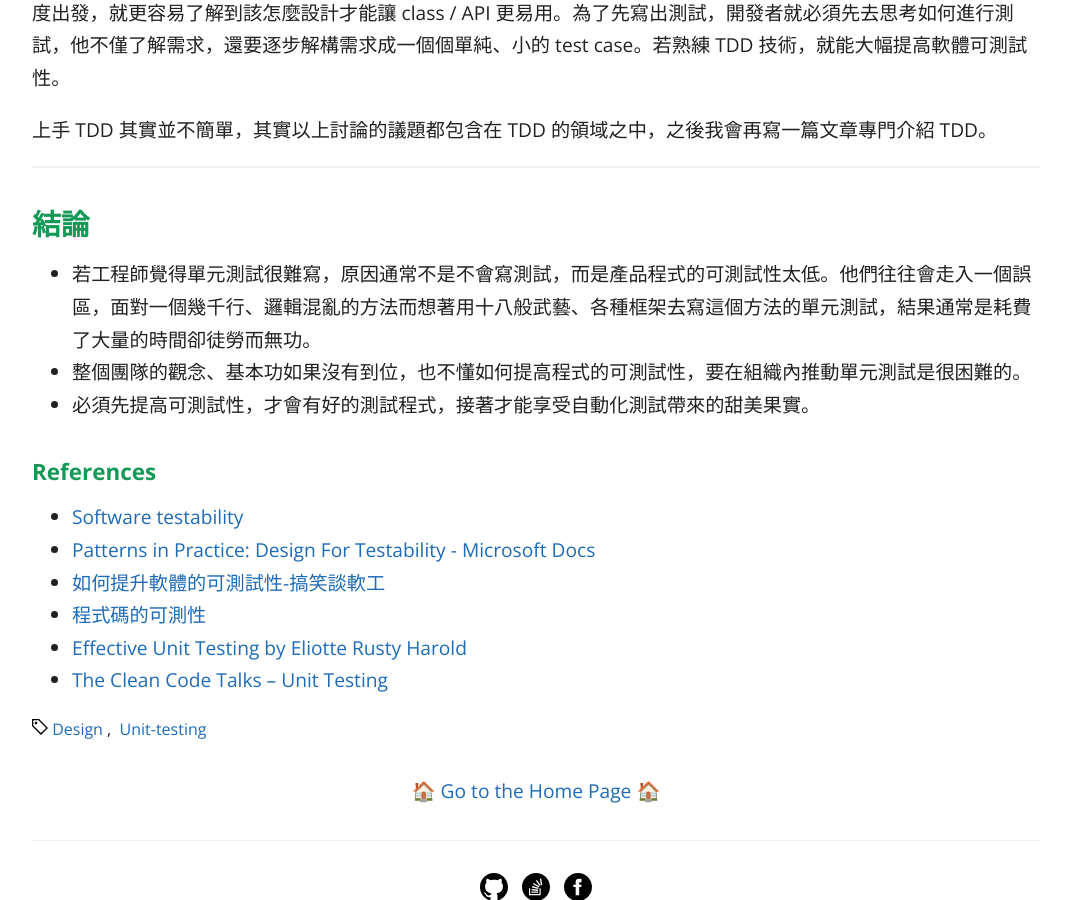
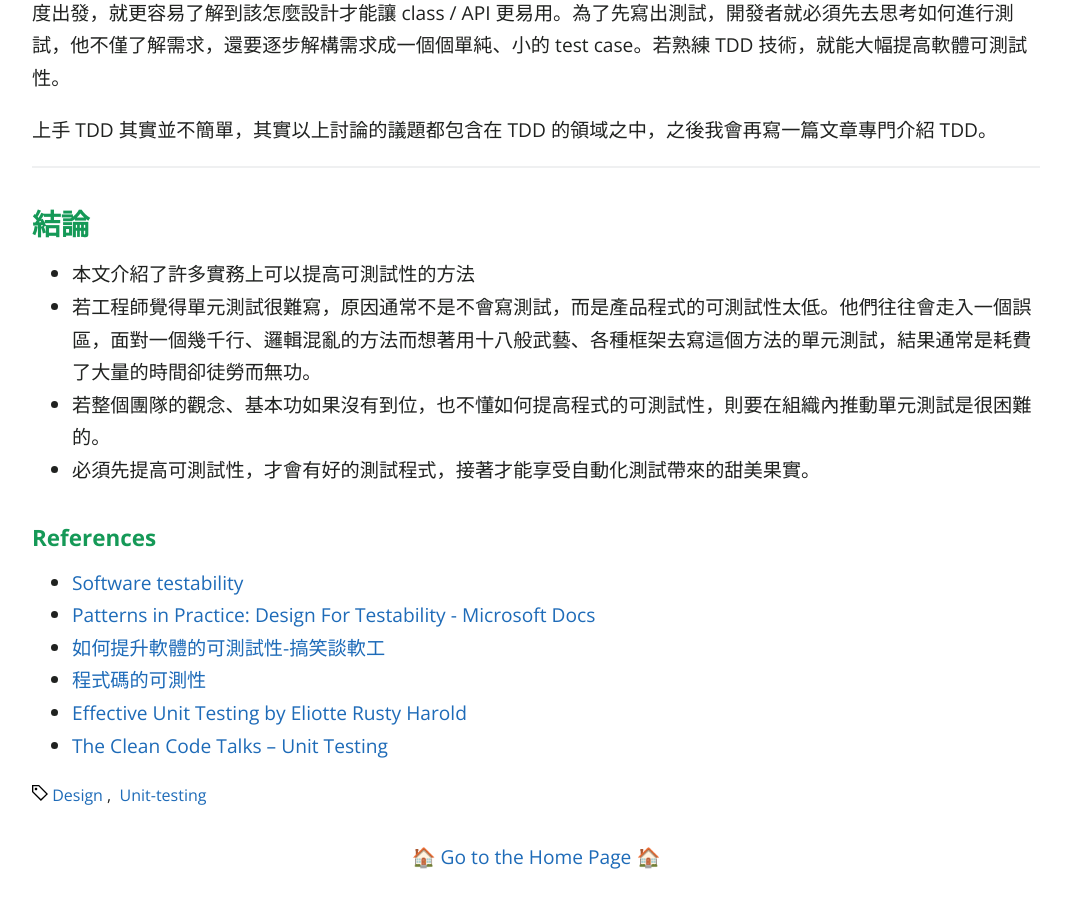
Before and after one commit to KaiSheng714/KaiSheng714.github.io, a Jekyll site: the page built from 2022-07-06-testability.md, in a window 1280 px wide and 900 px high, scrolled down 4257 px. Shown: the whole window, without its empty margins (104-1175 px from the left). Built offline with Jekyll 4.4.1, drawn with Linux system fonts in a browser that asks for light colours; comment, search, counter and statistics services are not loaded.

Commit message:
testability

```diff
--- a/2022-07-06-testability.md
+++ b/2022-07-06-testability.md
@@ -110,8 +110,9 @@ TDD 是一種**先從使用者角度寫測試，再回頭撰寫產品程式碼
 -----
 
 ## **結論**
+- 本文介紹了許多實務上可以提高可測試性的方法
 - 若工程師覺得單元測試很難寫，原因通常不是不會寫測試，而是產品程式的可測試性太低。他們往往會走入一個誤區，面對一個幾千行、邏輯混亂的方法而想著用十八般武藝、各種框架去寫這個方法的單元測試，結果通常是耗費了大量的時間卻徒勞而無功。
-- 整個團隊的觀念、基本功如果沒有到位，也不懂如何提高程式的可測試性，要在組織內推動單元測試是很困難的。
+- 若整個團隊的觀念、基本功如果沒有到位，也不懂如何提高程式的可測試性，則要在組織內推動單元測試是很困難的。
 - 必須先提高可測試性，才會有好的測試程式，接著才能享受自動化測試帶來的甜美果實。
 
 ### **References**
```
